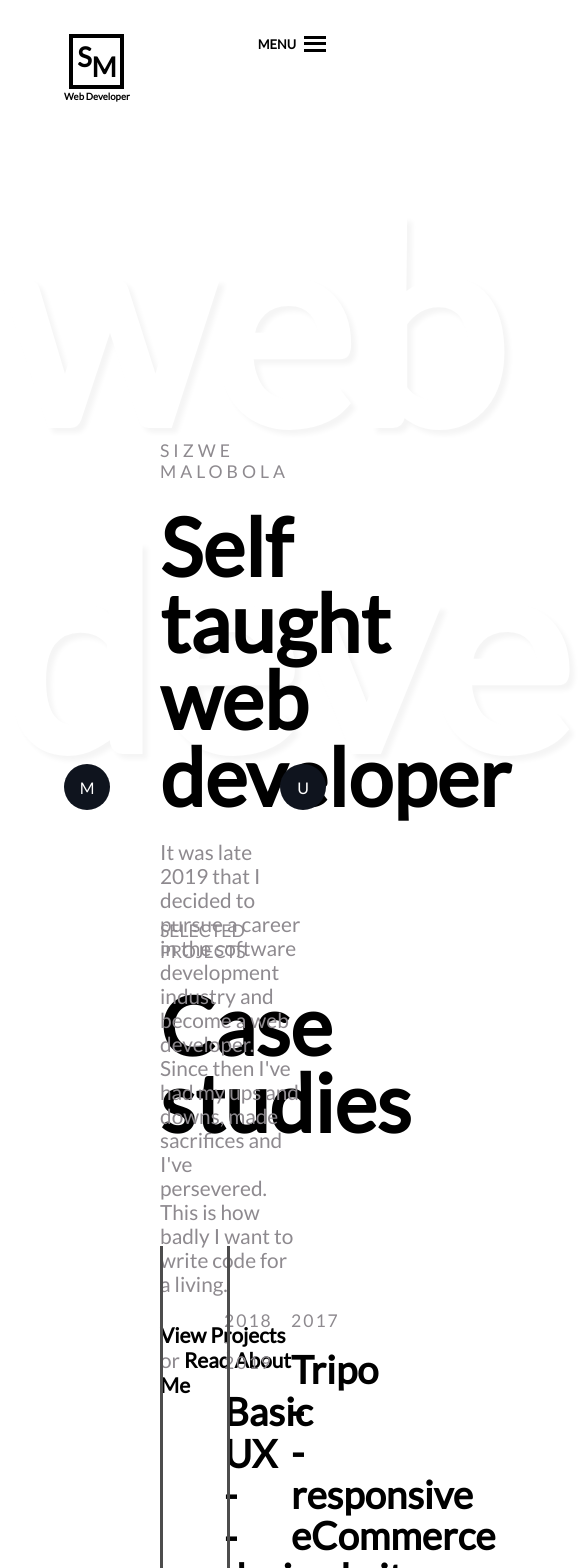
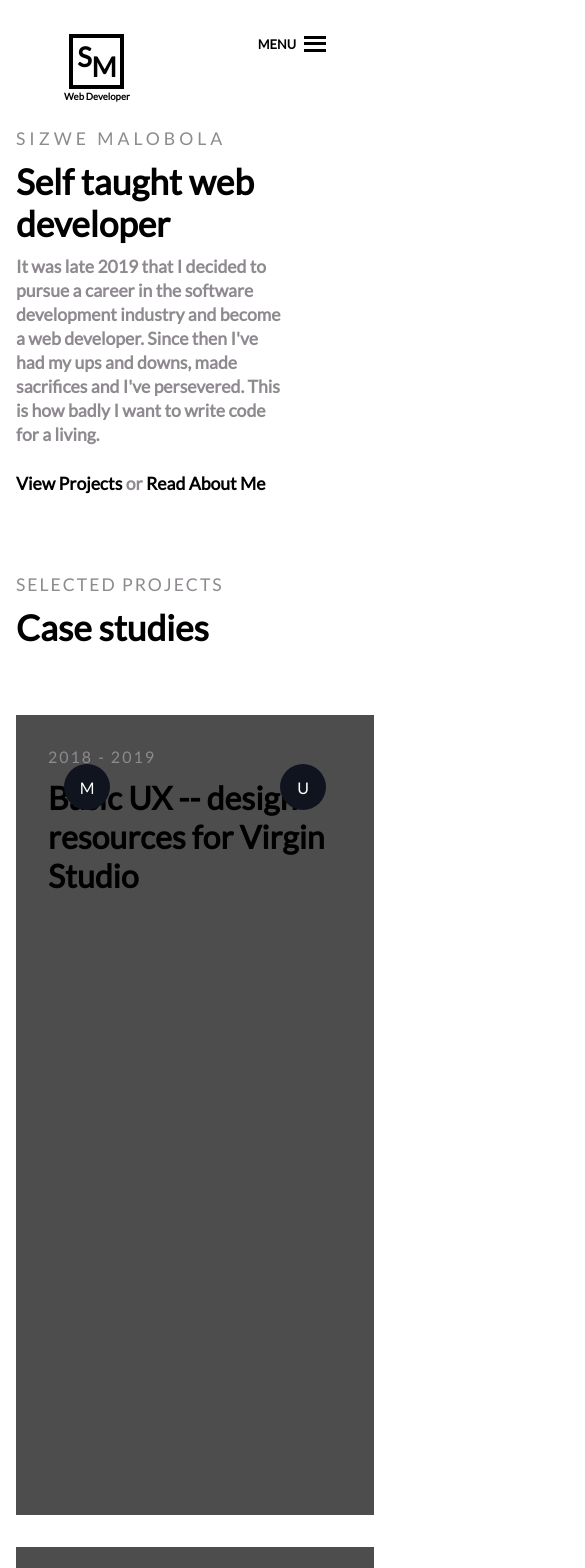
Before and after one commit to SizweMalobola/Portfolio_site, a React (Create React App) app: page / in a window 390 px wide. Shown: the top 1568 px of the page, 585 px wide, since content can reach past the window. Built offline with nearby package versions, Linux system fonts and the light colour scheme.

Commit message:
added media query to Home (max-width : 600px)

```diff
--- a/src/components/Footer.js
+++ b/src/components/Footer.js
@@ -7,9 +7,7 @@ function Footer() {
     <footer>
       <div className={styles["footer-top"]}>
         <div className={styles["contact-info"]}>
-          <h3>
-            Contact <br /> information --
-          </h3>
+          <h3>Contact information --</h3>
           <p>
             Feel free to reach out to me any time. I prefer to talk over email,
             especially since we may be a few time zones away.
@@ -24,11 +22,7 @@ function Footer() {
           </div>
         </div>
         <div className={styles["latest-project"]}>
-          <h3>
-            Latest
-            <br />
-            projects -
-          </h3>
+          <h3>Latest projects -</h3>
           <a href="/#">Iceland</a>
           <a href="/#">Basic UX</a>
           <a href="/#">Triniso</a>
@@ -37,22 +31,14 @@ function Footer() {
           <a href="/#">All projects</a>
         </div>
         <div className={styles["current-availability"]}>
-          <h3>
-            Current
-            <br />
-            availability -
-          </h3>
+          <h3>Current availability -</h3>
           <p>
             I usually work on several projects but I’ll be happy to discuss new
             opportunities. Let’s get in touch!
           </p>
         </div>
         <div className={styles["social-media"]}>
-          <h3>
-            Follow
-            <br />
-            me on -
-          </h3>
+          <h3>Follow me on -</h3>
         </div>
       </div>
       <div className={styles["footer-bottom"]}>
--- a/src/components/cardStyle.module.css
+++ b/src/components/cardStyle.module.css
@@ -36,3 +36,27 @@
   font-size: 1.1rem;
   font-weight: 400;
 }
+
+/* Extra small devices (phones, 600px and down) */
+@media only screen and (max-width: 600px) {
+  .container div {
+    width: 80%;
+    top: 2rem;
+    left: 2rem;
+  }
+  .container span:first-child {
+    font-size: 1rem;
+    font-weight: 350;
+    letter-spacing: 2px;
+    margin-bottom: 0.7rem;
+  }
+  .container h2 {
+    font-size: 2rem;
+    font-weight: 800;
+    margin-bottom: 0.7rem;
+    line-height: normal;
+  }
+  .container span:last-child {
+    display: none;
+  }
+}
--- a/src/components/footerStyle.module.css
+++ b/src/components/footerStyle.module.css
@@ -112,3 +112,36 @@ footer {
   align-self: flex-end;
   text-align: left;
 }
+
+/* Extra small devices (phones, 600px and down) */
+@media only screen and (max-width: 600px) {
+  footer {
+    width: 100%;
+    padding: 0 1rem;
+    padding-bottom: 4rem;
+  }
+  .footer-top {
+    display: flex;
+    flex-direction: column;
+  }
+  .contact-info {
+    width: 100%;
+    padding-right: 0;
+    margin-bottom: 1.5rem;
+  }
+  .latest-project {
+    width: 100%;
+    padding-left: 0;
+    margin-bottom: 1.5rem;
+  }
+  .current-availability {
+    width: 100%;
+    padding-right: 0;
+    margin-bottom: 1.5rem;
+  }
+  .social-media {
+    padding-left: 0;
+    width: 100%;
+    margin-bottom: 1.5rem;
+  }
+}
--- a/src/components/homeStyle.module.css
+++ b/src/components/homeStyle.module.css
@@ -102,3 +102,69 @@
 .contact-me a:hover {
   text-decoration: underline;
 }
+
+/* Extra small devices (phones, 600px and down) */
+@media only screen and (max-width: 600px) {
+  .container {
+    padding-top: 8rem;
+  }
+  .home-top {
+    height: auto;
+    padding-bottom: 5rem;
+  }
+  .home-top > h1 {
+    display: none;
+    height: auto;
+  }
+  .intro-div {
+    position: relative;
+    top: 0;
+    left: 1rem;
+  }
+  .row {
+    width: 70%;
+  }
+  .row h3 {
+    font-size: 1.1rem;
+    margin-bottom: 0.7rem;
+  }
+  .row h1 {
+    font-size: 2.2rem;
+    line-height: normal;
+    margin-bottom: 0.7rem;
+  }
+  .row p {
+    font-size: 1.1rem;
+    font-weight: 600;
+  }
+  .row span {
+    font-size: 1.1rem;
+    font-weight: 600;
+  }
+  /* projects */
+  .projects {
+    padding: 0 1rem;
+    padding-bottom: 5rem;
+  }
+  .card-grid {
+    padding-top: 3.5rem;
+    grid-template-columns: repeat(1, 1fr);
+    gap: 2rem;
+  }
+  /* contact-me */
+  .contact-me {
+    padding: 0 1rem;
+    padding-bottom: 5rem;
+    text-align: left;
+  }
+  .contact-me h3 {
+    margin-bottom: 0.7rem;
+    font-size: 1rem;
+  }
+  .contact-me a {
+    font-size: 1.5rem;
+    font-weight: 800;
+    margin-bottom: 1.1rem;
+    line-height: 2.6rem;
+  }
+}
--- a/src/components/sectionHeaderStyle.module.css
+++ b/src/components/sectionHeaderStyle.module.css
@@ -2,6 +2,7 @@
   font-size: 1.1rem;
   font-weight: 350;
   margin-bottom: 1.6rem;
+  letter-spacing: 2px;
   color: #8e8a8f;
 }
 .title {
@@ -10,3 +11,16 @@
   margin-bottom: 1.6rem;
   color: black;
 }
+
+/* Extra small devices (phones, 600px and down) */
+@media only screen and (max-width: 600px) {
+  .subtitle {
+    font-size: 1.1rem;
+    margin-bottom: 0.7rem;
+  }
+  .title {
+    font-size: 2.2rem;
+    line-height: normal;
+    margin-bottom: 0.7rem;
+  }
+}
```
